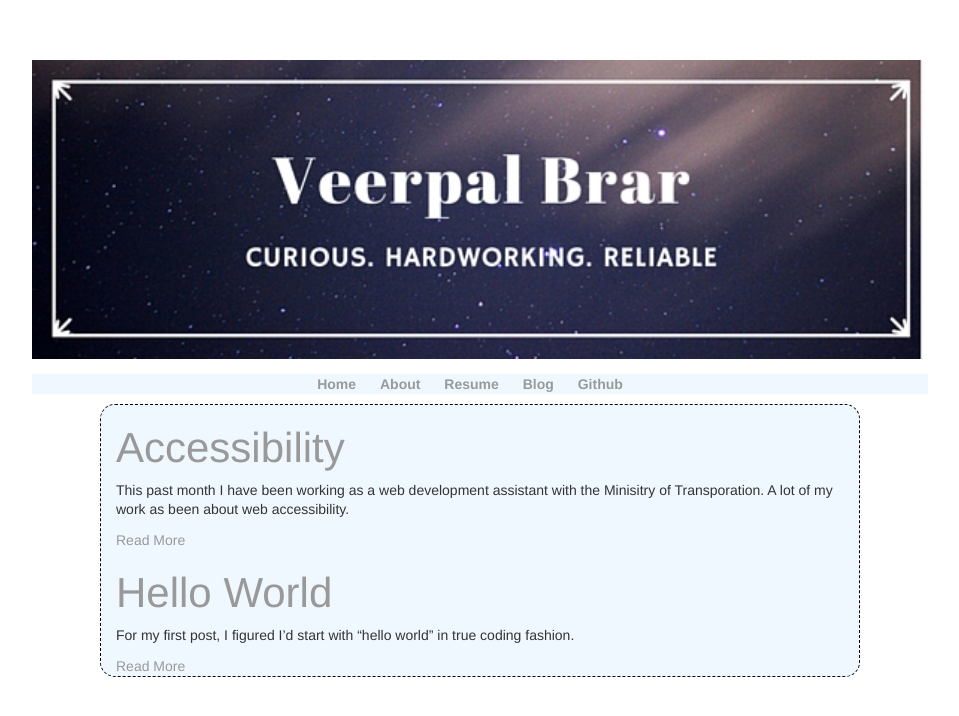
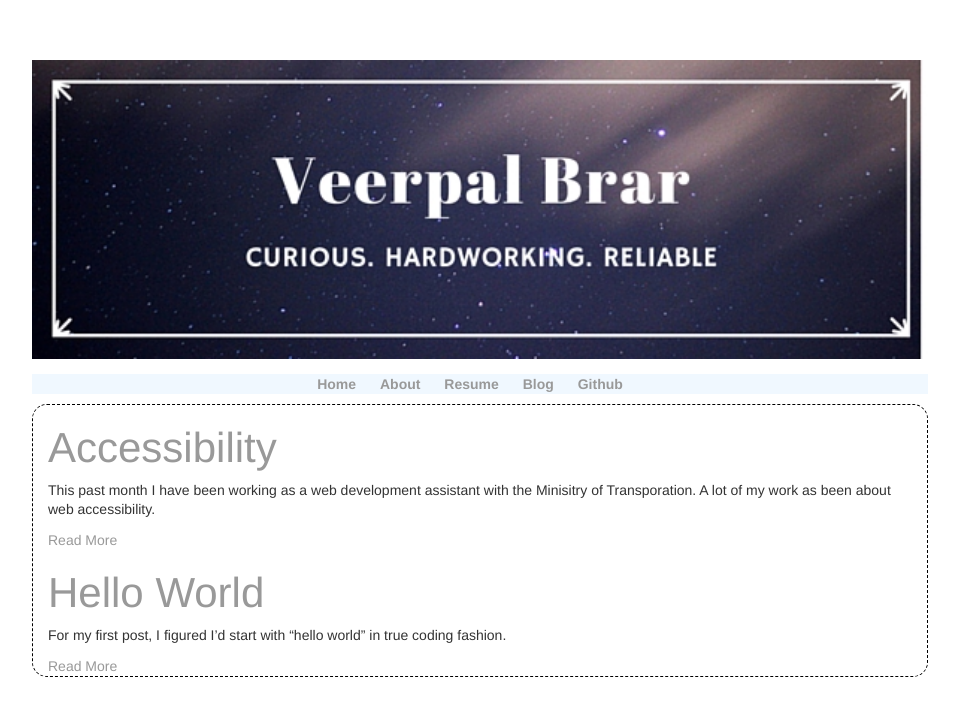
Before and after one commit to VeerpalBrar/VeerpalBrar.github.io, a Jekyll site: the page built from index.html, in a window 1280 px wide. Shown: the top 716 px of the page, without its empty margins (160-1119 px from the left). Built offline with Jekyll 4.4.1, drawn with Linux system fonts in a browser that asks for light colours.

Commit message:
Update main.css

```diff
--- a/css/main.css
+++ b/css/main.css
@@ -63,8 +63,6 @@ h1 {
 
  }
  .container-fluid {
-    max-width:760px;
-    background: aliceblue;
     border-radius: 15px 15px;
     border: 1px dashed black;
  }
```
